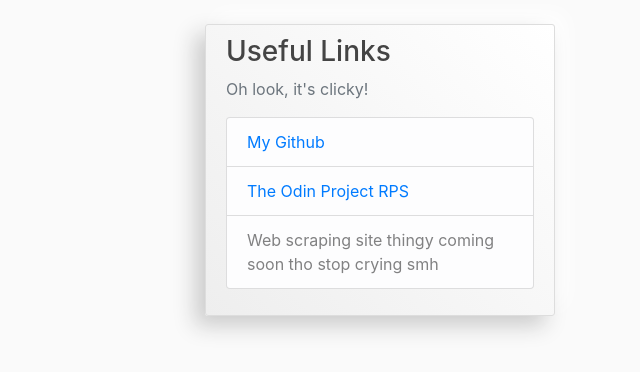
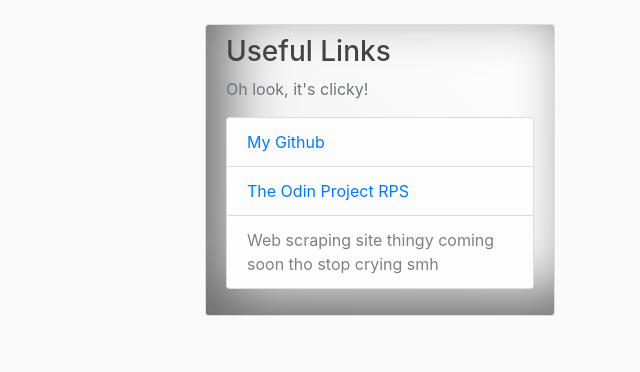
Before and after one commit to Yug34/stupid-blog, a Django app: page / in a window 1280 px wide. Shown: the part 56-428 px from the top of the page, without its empty margins (640-1280 px from the left). Run offline with Django 3.2, Linux system fonts and the light colour scheme; data that the repository does not hold is empty; some libraries are stand-ins or nearby versions.

Commit message:
adjusted shadow in navbar for visibility

```diff
--- a/blog/static/blog/main.css
+++ b/blog/static/blog/main.css
@@ -52,8 +52,9 @@ ul {
     margin-bottom: 20px;
     border-radius: 3px;
     background: linear-gradient(45deg, #eeeeee, #ffffff);
-    box-shadow:  -10px 10px 21px #cccccc,
-             10px -10px 21px #ffffff;
+    box-shadow: inset 20px -20px 60px #666666,
+            inset -20px 20px 60px #ffffff;
+
 }
 
 .article-title {
```
